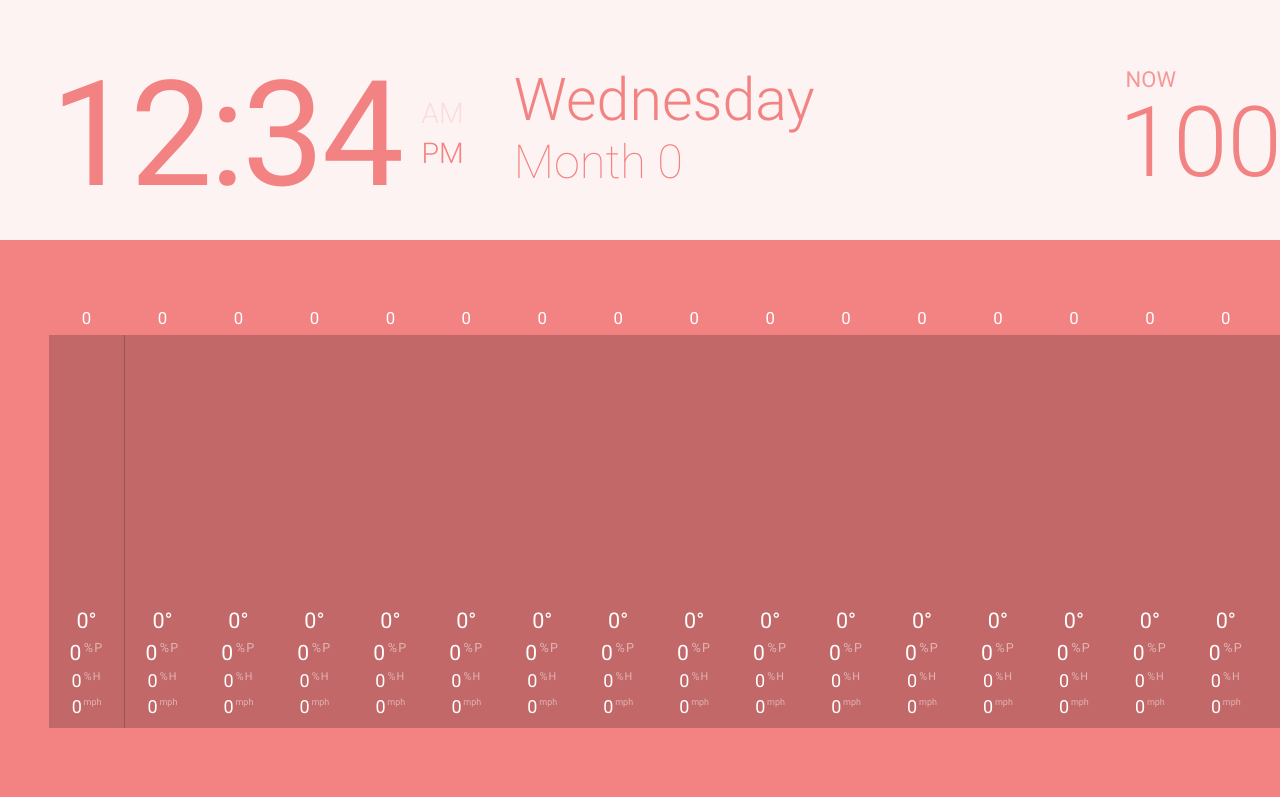
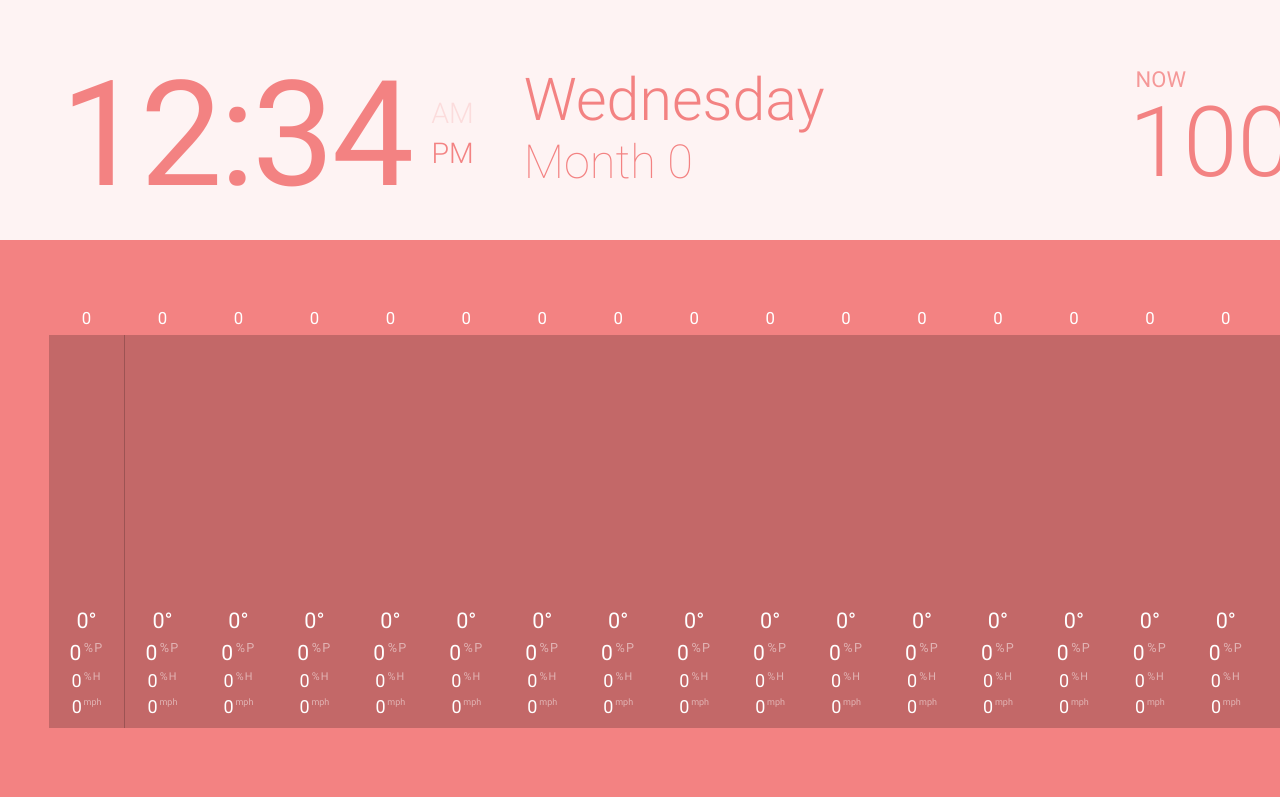
Before and after one commit to blakerutledge/AptHUD, a plain HTML site: page index.html in a window 1280 px wide. Shown: the top 797 px of the page. Drawn offline with nearby package versions, Linux system fonts and the light colour scheme.

Commit message:
no more negative margins on the Pi, they dont render

```diff
--- a/sass/top.sass
+++ b/sass/top.sass
@@ -15,7 +15,7 @@
 		position: relative
 
 .top_time_wrap
-	width: 430px
+	width: 450px
 	text-align: right
 
 .top_time
@@ -24,7 +24,6 @@
 	text-align: right
 	font-weight: 400
 	margin-top: -0.08em
-	margin-left: -25px
 
 .ampm
 	font-size: 1.4em
```
Also changed, not shown: css/master_v2.css.
